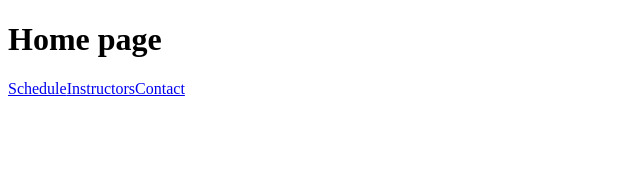
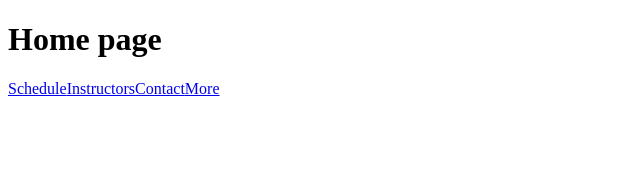
Before and after one commit to jacksdev2/next-js-test, a Next.js app: page / in a window 1280 px wide. Shown: the top 170 px of the page, without its empty margins (0-640 px from the left). Built offline with nearby package versions, Linux system fonts and the light colour scheme.

Commit message:
fixed issues

```diff
--- a/pages/index.js
+++ b/pages/index.js
@@ -14,6 +14,9 @@ const Index = () => (
         <Link href='/contact'>
             <a>Contact</a>
         </Link>
+        <Link href='/more'>
+            <a>More</a>
+        </Link>
     </div>
 )
 
```
